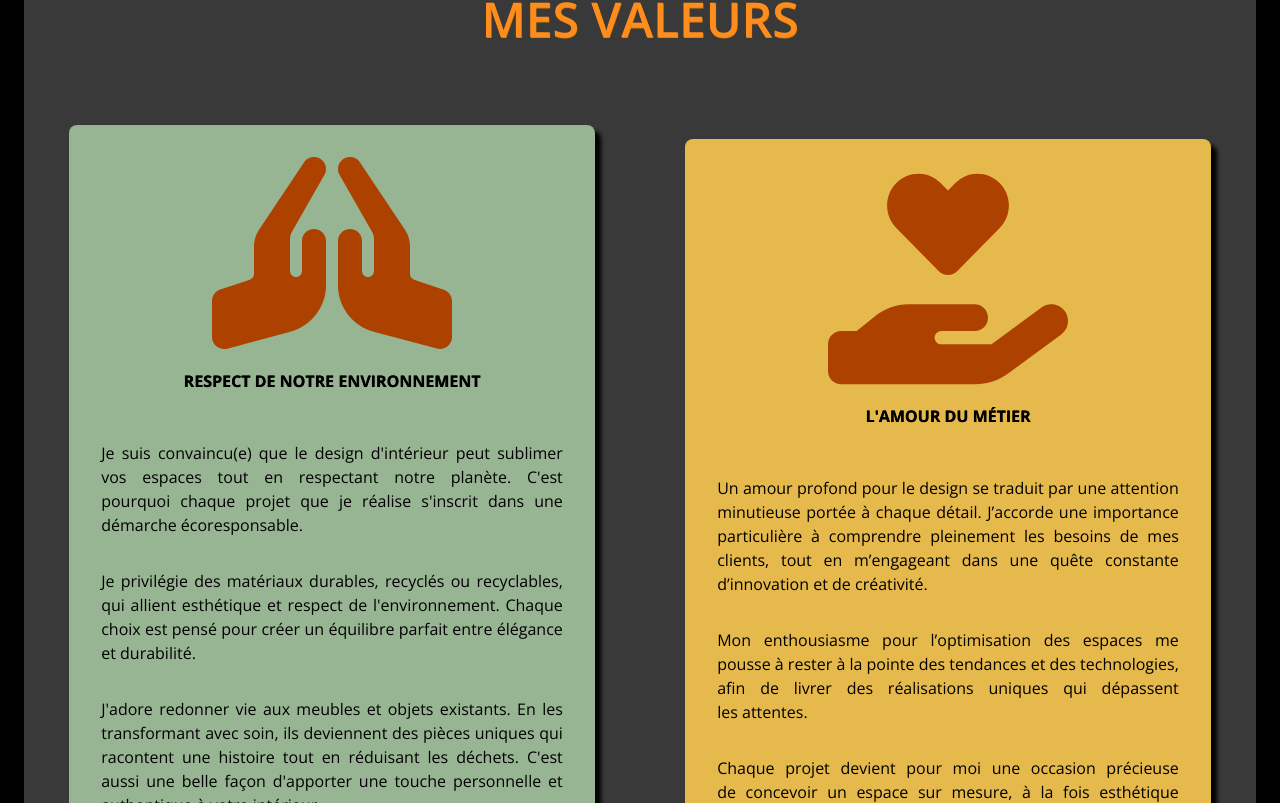
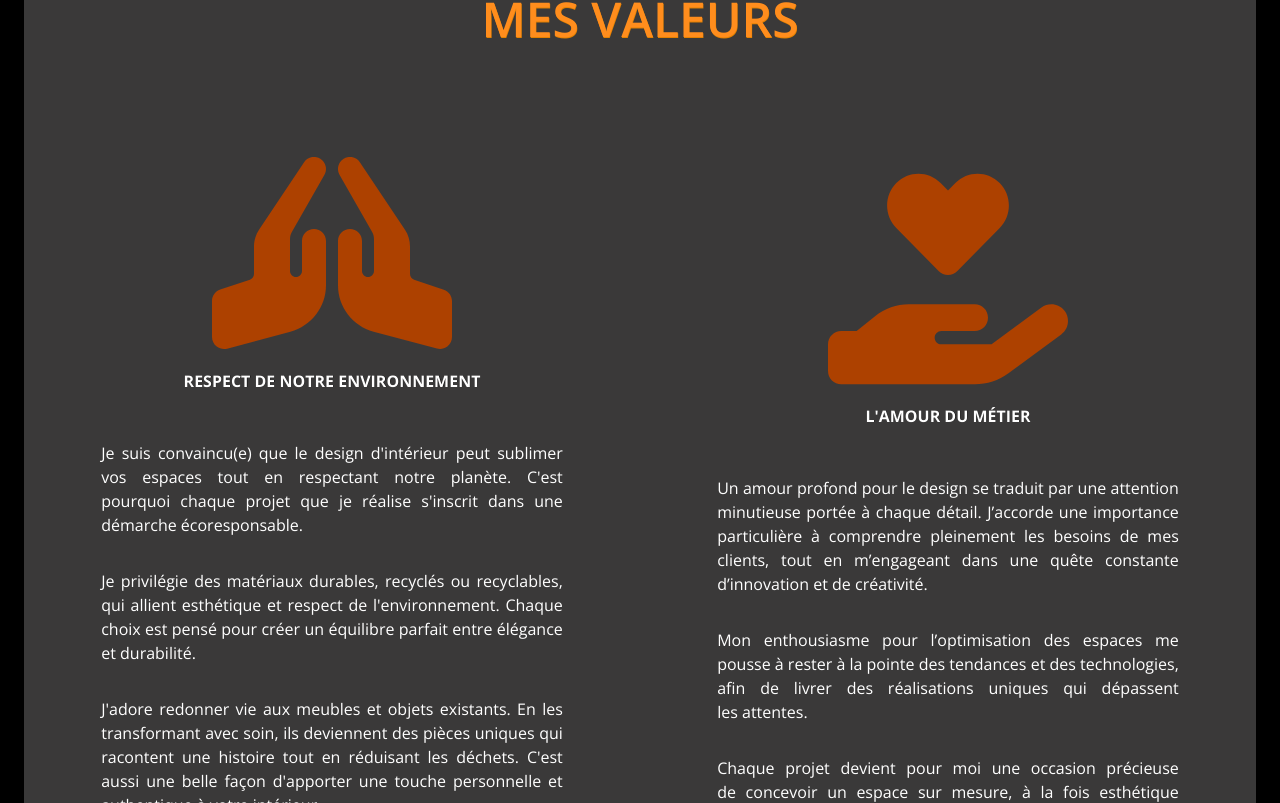
Before and after one commit to NicolasBaguet/SOS_Home_Chantier, a React (Vite) app: page /propos in a window 1280 px wide. Shown: the part 737-1540 px from the top of the page. Built offline with nearby package versions, Linux system fonts and the light colour scheme.

Commit message:
effet transition page

```diff
--- a/package.json
+++ b/package.json
@@ -14,6 +14,7 @@
 		"@fortawesome/free-solid-svg-icons": "^6.7.2",
 		"@fortawesome/react-fontawesome": "^0.2.2",
 		"dotenv": "^16.4.7",
+		"framer-motion": "^12.5.0",
 		"react": "^19.0.0",
 		"react-dom": "^19.0.0",
 		"react-router-dom": "^7.1.5",
--- a/src/components/App/App.tsx
+++ b/src/components/App/App.tsx
@@ -1,4 +1,5 @@
 import { Route, Routes, useLocation } from "react-router-dom";
+import { AnimatePresence, motion } from "framer-motion";
 import Header from "../Header/Header";
 import Home from "../../pages/Home/Home";
 import "./App.scss";
@@ -24,19 +25,75 @@ function App() {
 			<Header setIsMenuOpen={setIsMenuOpen} isMenuOpen={isMenuOpen} />
 			<Menu setIsMenuOpen={setIsMenuOpen} isMenuOpen={isMenuOpen} />
 			<main>
-				<Routes>
-					<Route path="/" element={<Home />} />
-					{/* services parmi les 3 pages de services */}
-					<Route path="/prestations" element={<Prestations />} />
-					<Route path="/realisations" element={<Realisations />} />
-					<Route path="/propos" element={<About />} />
-					<Route path="/mentions" element={<LegalMentions />} />
-					<Route path="*" element={<NoFound />} />
-				</Routes>
+				<AnimatePresence mode="wait">
+					<Routes location={location} key={location.pathname}>
+						<Route
+							path="/"
+							element={
+								<PageWrapper>
+									<Home />
+								</PageWrapper>
+							}
+						/>
+						<Route
+							path="/prestations"
+							element={
+								<PageWrapper>
+									<Prestations />
+								</PageWrapper>
+							}
+						/>
+						<Route
+							path="/realisations"
+							element={
+								<PageWrapper>
+									<Realisations />
+								</PageWrapper>
+							}
+						/>
+						<Route
+							path="/propos"
+							element={
+								<PageWrapper>
+									<About />
+								</PageWrapper>
+							}
+						/>
+						<Route
+							path="/mentions"
+							element={
+								<PageWrapper>
+									<LegalMentions />
+								</PageWrapper>
+							}
+						/>
+						<Route
+							path="*"
+							element={
+								<PageWrapper>
+									<NoFound />
+								</PageWrapper>
+							}
+						/>
+					</Routes>
+				</AnimatePresence>
 			</main>
 			<Footer />
 		</div>
 	);
 }
 
+import { ReactNode } from "react";
+
+const PageWrapper = ({ children }: { children: ReactNode }) => (
+	<motion.div
+		initial={{ opacity: 0, x: 20 }}
+		animate={{ opacity: 1, x: 0 }}
+		exit={{ opacity: 0, x: -20 }}
+		transition={{ duration: 0.5 }}
+	>
+		{children}
+	</motion.div>
+);
+
 export default App;
--- a/src/pages/About/About.scss
+++ b/src/pages/About/About.scss
@@ -4,15 +4,19 @@
   .backgroundImg{
     background-image: url("/plan.jpg");
   }
+  .container{
+    @media(max-width: 500px){
+      padding: 0;
+    }
+  }
   .serviceA, .serviceB{
     padding: 2em;
     border-radius: 0.5em;
     width: 100%;
     min-height: 25rem;
-    box-shadow: 6px 6px 4px grey;
     display: flex;
     overflow: hidden;
-    box-shadow: 6px 6px 4px black;
+    // box-shadow: 6px 6px 4px black;
     @media(min-width: 800px){
       width: 45%;
     }
@@ -27,6 +31,7 @@
       }
     }
     .serviceTxt{
+      color: white;
       display: flex;
       flex-direction: column;
       text-align: justify;
@@ -42,10 +47,10 @@
   }
   .serviceA{
     flex-direction: column;
-    background-color: vars.$green;
+    // background-color: vars.$green;
   }
   .serviceB{
     flex-direction: column-reverse;
-    background-color: vars.$brown;
+    // background-color: vars.$brown;
   }
   }
--- a/src/pages/Realisations/Realisations.scss
+++ b/src/pages/Realisations/Realisations.scss
@@ -6,6 +6,11 @@
   }
   .content{
     min-height: 20em;
+  }
+  .container{
+    @media(max-width: 500px){
+      padding: 0;
+    }
   }
   .serviceA, .serviceB{
     padding: 1em;
```
Also changed, not shown: 1 other file (tests, documents, lock files or other folders).
